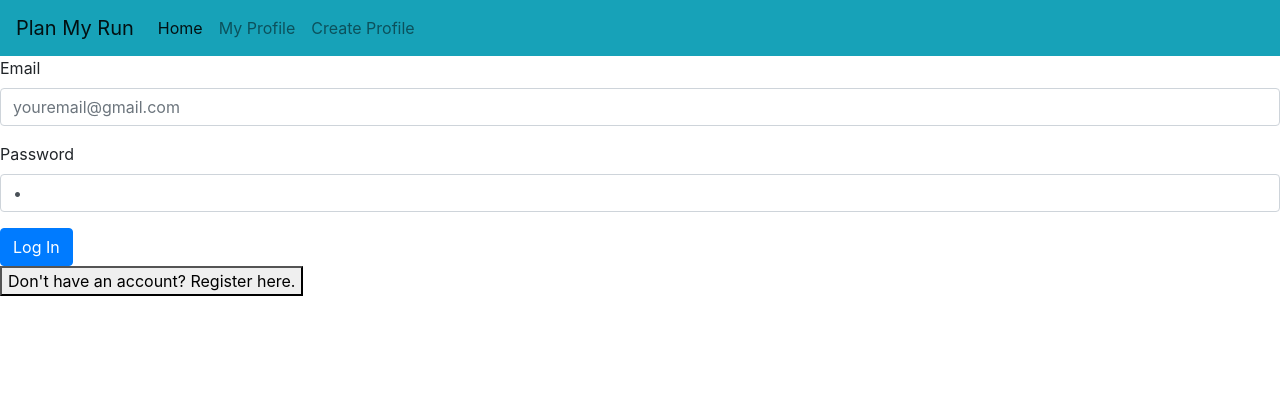
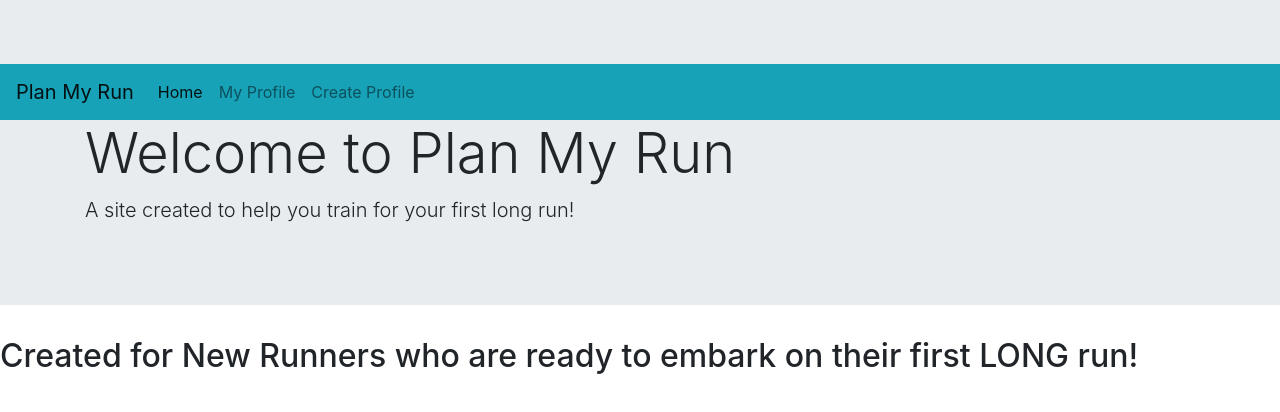
Before and after one commit to rahelskemal/pmr-fe, a React (Create React App) app: page / in a window 1280 px wide. Before the commit this address led to /login. Shown: the top 412 px of the page. Built offline with nearby package versions, Linux system fonts and the light colour scheme; no server answers.

Commit message:
edited login functionality

```diff
--- a/src/Router.js
+++ b/src/Router.js
@@ -6,6 +6,7 @@ import Register from './components/Register';
 import UserProfile  from "./pages/UserProfile";
 import FourOhFour from "./pages/404";
 import Layout from "./components/Layout";
+// import NewRegister from './pages/CreateNewUser'
 import { AuthProvider } from "./hooks/useAuth";
 
 
@@ -53,8 +54,8 @@ export const routes = [
                 path: "/login",
             },
             // {
-            //     element: <App />,
-            //     path: "/login",
+            //     element: <NewRegister />,
+            //     path: "/create",
             // },
             {
                 element: <Register />,
--- a/src/components/NavBar.js
+++ b/src/components/NavBar.js
@@ -20,7 +20,7 @@ const NavBar = () => {
                 <div className="navbar-nav">
                     <a className="nav-link active" href="/">Home <span className="sr-only">(current)</span></a>
                     <a className="nav-link" href="/profile">My Profile</a>
-                    <a className="nav-link" href="/create">Create Profile</a>
+                    <a className="nav-link" href="/register">Create Profile</a>
                     {user && <button onClick={logout}>Log Out</button>}
                 </div>
             </div>
--- a/src/hooks/useAuth.js
+++ b/src/hooks/useAuth.js
@@ -16,7 +16,7 @@ export const AuthProvider = ({ children }) =>
     const location = useLocation();
 
     useEffect (() => {
-        if (location.pathname !== "/register" && location.pathname !== "/login"){
+        if (location.pathname !== "/register" && location.pathname !== "/login" && location.pathname !== "/" ){
             const lsUser = getItemFromLocalStorage('user');
 
             if(lsUser) {
@@ -124,7 +124,7 @@ export const AuthProvider = ({ children }) =>
     const logout = () => {
         setUser(null)
         setItemInLocalStorage('user', null)
-        navigate("/login")
+        navigate("/")
     };
 
     const value = {
--- a/src/pages/Dashboard.js
+++ b/src/pages/Dashboard.js
@@ -1,6 +1,8 @@
 //if user's first time signing in then they fill out the form otherwise, they see their results here
 //layout is rendered here + userform + userprofile
+
 import NavBar from "../components/NavBar";
+// import './Dashboard.css'
 
 
 const Dashboard = () => {
@@ -16,7 +18,7 @@ const Dashboard = () => {
             </div>
         </div>
         <div>
-            <h2> How does it work?</h2>
+            <h2 className ="headtext"> Created for New Runners who are ready to embark on their first LONG run!</h2>
         </div>
         </secion>
     )
```
Also changed, not shown: src/pages/Dashboard.css (added), 1 other file (tests, documents, lock files or other folders).
